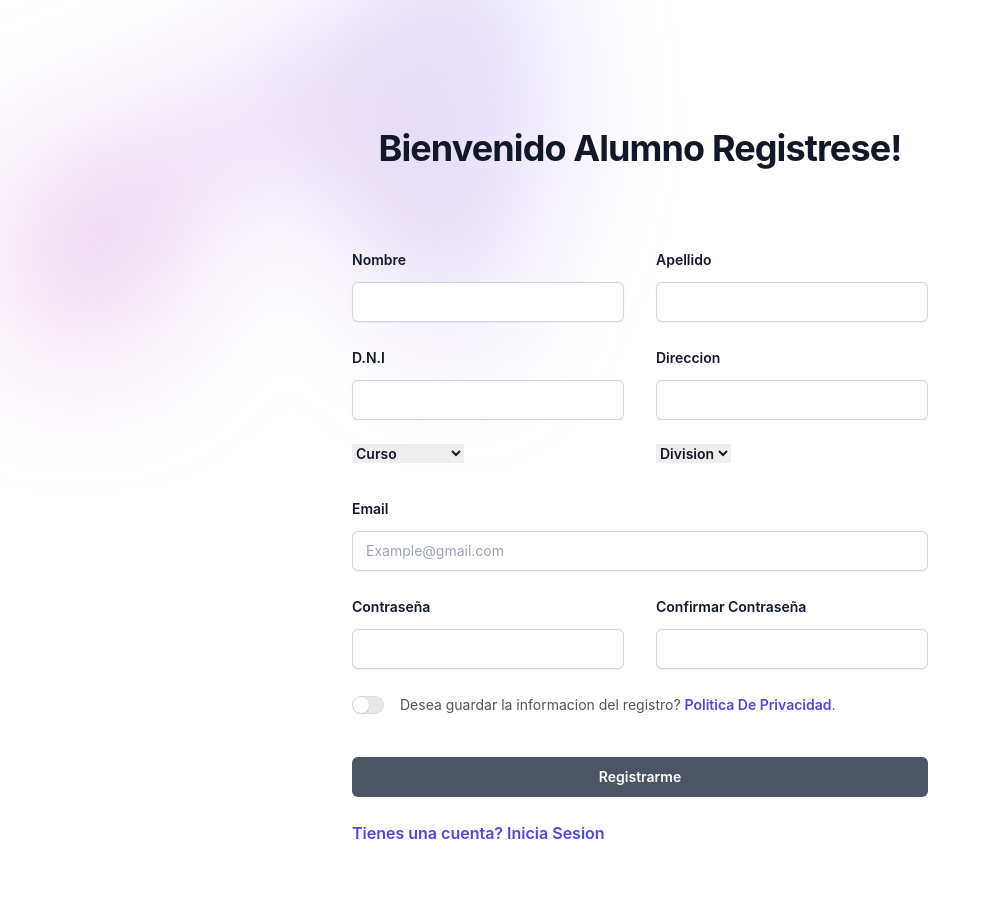
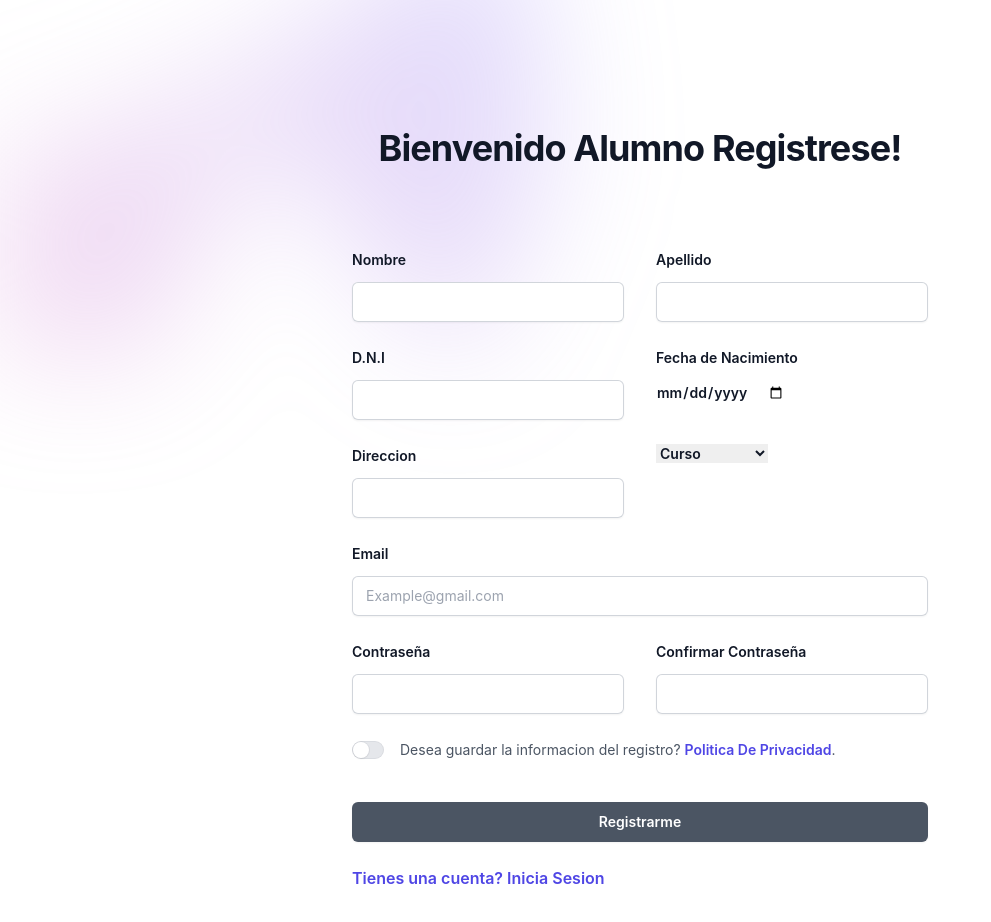
Before and after one commit to ReginaPescara/cuaderno-comunicaciones, a React (Create React App) app: page /RegistroAlumno in a window 1280 px wide. Shown: the top 922 px of the page, without its empty margins (0-991 px from the left). Built offline with nearby package versions, Linux system fonts and the light colour scheme; no server answers.

Commit message:
Select y Date terminados en RegistroAlumno

```diff
--- a/src/Componentes/Registros/RegistrarseAlumno.jsx
+++ b/src/Componentes/Registros/RegistrarseAlumno.jsx
@@ -25,6 +25,9 @@ function classNames(...classes) {
 
 export default function Example() {
   const [agreed, setAgreed] = useState(false)
+  const [curso, setCurso] = useState('');
+  const [division, setDivision] = useState('');
+  const [fechaNacimiento, setFechaNacimiento] = useState('');
   const auth = useAuth()
   const {displayName} = auth.user
   console.log(displayName)
@@ -32,6 +35,20 @@ export default function Example() {
   const [passwordRegister, setPasswordRegister] = useState("")
   const [nombre, setNombre] = useState("");
   const [apellido, setApellido] = useState("");
+
+  const handleFechaNacimientoChange = (event) => {
+    setFechaNacimiento(event.target.value);
+  };
+
+  const handleCursoChange = (event) => {
+    setCurso(event.target.value);
+    // Restablece la división cuando se cambia el curso para evitar inconsistencias
+    setDivision('');
+  };
+
+  const handleDivisionChange = (event) => {
+    setDivision(event.target.value);
+  };
 
   const handleRegister = (e) =>{
     e.preventDefault()
@@ -121,6 +138,20 @@ export default function Example() {
             </div>
           </div>
 
+          {/* Fecha del alumno*/}
+
+          <div>
+          <label htmlFor="last-name" className="block text-sm font-semibold leading-6 text-gray-900">Fecha de Nacimiento</label>
+          <div className="mt-2.5">
+          <input
+          type="date"
+          value={fechaNacimiento}
+          onChange={handleFechaNacimientoChange}
+          className="block text-sm font-semibold leading-6 text-gray-900"
+          />
+          </div>
+          </div>
+
           {/* Division del Alumno */}
 
           <div>
@@ -141,33 +172,77 @@ export default function Example() {
           {/* Curso y Division del Alumno */}
 
           <div>
-            <select name="curso" id="curso" className="block text-sm font-semibold leading-6 text-gray-900">
-              <option value="" className="block text-sm font-semibold leading-6 text-gray-900">Curso</option>
-              <option value="" className="block text-sm font-semibold leading-6 text-gray-900">Primer Año</option>
-              <option value="" className="block text-sm font-semibold leading-6 text-gray-900">Segundo Año</option>
-              <option value="" className="block text-sm font-semibold leading-6 text-gray-900">Tercer Año</option>
-              <option value="" className="block text-sm font-semibold leading-6 text-gray-900">Cuarto Año</option>
-              <option value="" className="block text-sm font-semibold leading-6 text-gray-900">Quinto Año</option>
-              <option value="" className="block text-sm font-semibold leading-6 text-gray-900">Sexto Año</option>
+            <select value={curso} onChange={handleCursoChange} className="block text-sm font-semibold leading-6 text-gray-900">
+            <option value="" disabled>Curso</option>
+            <option value="1ro">Primer Año</option>
+            <option value="2do">Segundo Año</option>
+            <option value="3ro">Tercer Año</option>
+            <option value="4to">Cuarto Año</option>
+            <option value="5to">Quinto Año</option>
+            <option value="6to">Sexto Año</option>
             </select>
-            <div className="mt-2.5">
-            </div>
           </div>
-          <div>
-            <select name="curso" id="curso" className="block text-sm font-semibold leading-6 text-gray-900">
-              <option value="" className="block text-sm font-semibold leading-6 text-gray-900">Division</option>
-              <option value="" className="block text-sm font-semibold leading-6 text-gray-900">1ro 1ra</option>
-              <option value="" className="block text-sm font-semibold leading-6 text-gray-900">1ro 2da</option>
-              <option value="" className="block text-sm font-semibold leading-6 text-gray-900">1ro 3ra</option>
-              <option value="" className="block text-sm font-semibold leading-6 text-gray-900">1ro 4ta</option>
-              <option value="" className="block text-sm font-semibold leading-6 text-gray-900">1ro 5ta</option>
-              <option value="" className="block text-sm font-semibold leading-6 text-gray-900">1ro 6ta</option>
-              <option value="" className="block text-sm font-semibold leading-6 text-gray-900">1ro 7ma</option>
-              <option value="" className="block text-sm font-semibold leading-6 text-gray-900">1ro 8va</option>
-            </select>
-            <div className="mt-2.5">
-            </div>
-          </div>
+          {curso && (
+        <div className="mt-2.5">
+          <select value={division} onChange={handleDivisionChange} className="block text-sm font-semibold leading-6 text-gray-900">
+            <option value="" disabled>División</option>
+            {curso === '1ro' && (
+              <>
+                <option value="1ro 1ra">1ro 1ra</option>
+                <option value="1ro 2da">1ro 2da</option>
+                <option value="1ro 3ra">1ro 3ra</option>
+                <option value="1ro 4ta">1ro 4ta</option>
+                <option value="1ro 5ta">1ro 5ta</option>
+                <option value="1ro 6ta">1ro 6ta</option>
+                <option value="1ro 7ma">1ro 7ma</option>
+                <option value="1ro 8va">1ro 8va</option>
+              </>
+            )}
+            {curso === '2do' && (
+              <>
+                <option value="2do 1ra">2do 1ra</option>
+                <option value="2do 2da">2do 2da</option>
+                <option value="2do 3ra">2do 3ra</option>
+                <option value="2do 4ta">2do 4ta</option>
+                <option value="2do 5ta">2do 5ta</option>
+                <option value="2do 6ta">2do 6ta</option>
+              </>
+            )}
+            {curso === '3ro' && (
+              <>
+                <option value="3ro 1ra">3ro 1ra</option>
+                <option value="3ro 2da">3ro 2da</option>
+                <option value="3ro 3ra">3ro 3ra</option>
+                <option value="3ro 4ta">3ro 4ta</option>
+              </>
+            )}
+            {curso === '4to' && (
+              <>
+                <option value="4to 1ra">4to 1ra</option>
+                <option value="4to 2da">4to 2da</option>
+                <option value="4to 3ra">4to 3ra</option>
+                <option value="4to 4ta">4to 4ta</option>
+              </>
+            )}
+            {curso === '5to' && (
+              <>
+                <option value="5to 1ra">5to 1ra</option>
+                <option value="5to 2da">5to 2da</option>
+                <option value="5to 3ra">5to 3ra</option>
+                <option value="5to 4ta">5to 4ta</option>
+              </>
+            )}
+            {curso === '6to' && (
+              <>
+                <option value="6to 1ra">6to 1ra</option>
+                <option value="6to 2da">6to 2da</option>
+                <option value="6to 3ra">6to 3ra</option>
+                <option value="6to 4ta">6to 4ta</option>
+              </>
+            )}
+          </select>
+        </div>
+      )}
 
 
         {/* Email del Usuario */}
```
